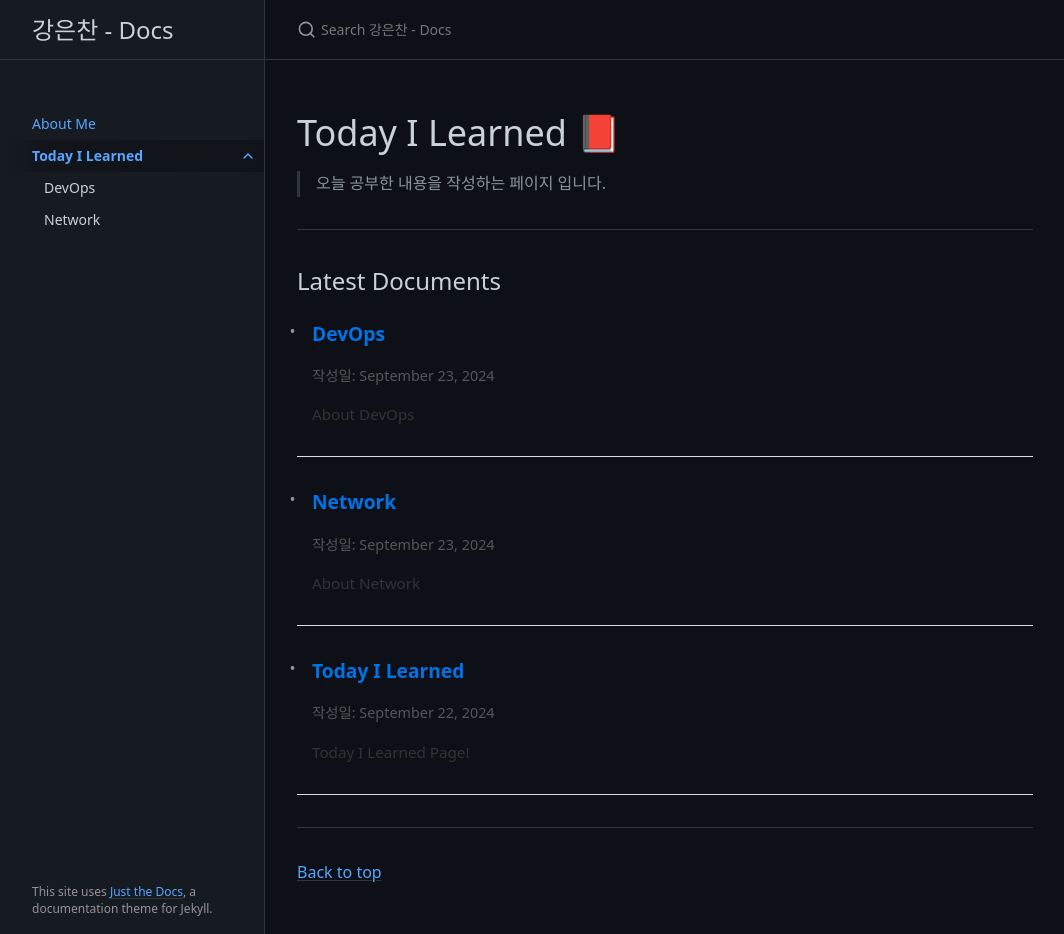
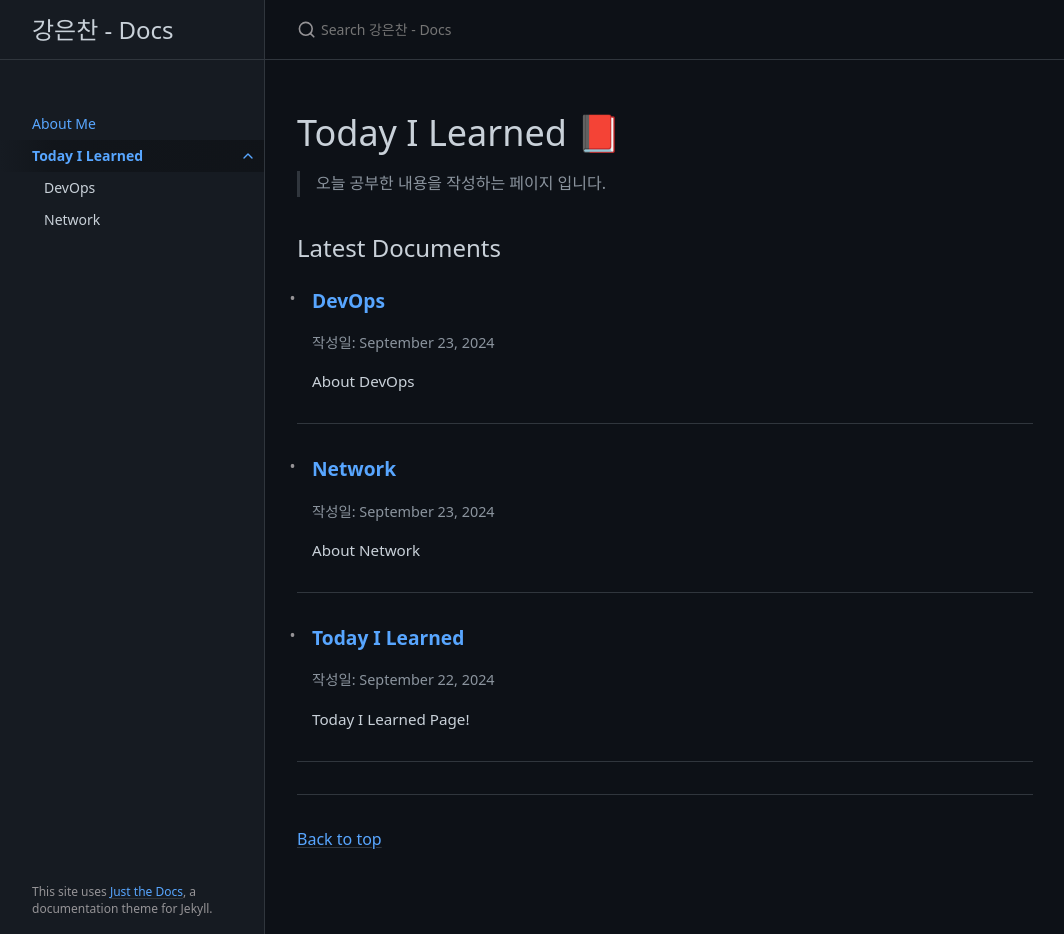
Before and after one commit to kangeunchan/pages-blog-kangeunchan, a Jekyll site: the page built from docs/todayilearned/index.md, in a window 1280 px wide and 934 px high. Shown: the whole window, without its empty margins (107-1171 px from the left). Built offline with Jekyll 4.4.1, drawn with Linux system fonts in a browser that asks for light colours; cached includes are drawn as plain includes.

Commit message:
toc을 설정가능해짐

```diff
--- a/_includes/head.html
+++ b/_includes/head.html
@@ -50,6 +50,7 @@
 
   {% include head_custom.html %}
 
+
   <link rel="preconnect" href="https://fonts.googleapis.com">
   <link rel="preconnect" href="https://fonts.gstatic.com" crossorigin>
   <link href="https://fonts.googleapis.com/css2?family=Noto+Sans+KR:wght@100..900&display=swap" rel="stylesheet">
--- a/_layouts/default.html
+++ b/_layouts/default.html
@@ -28,7 +24,8 @@ layout: table_wrappers
             {{ content }}
           {% endif %}
 
-          {% if page.has_toc != false %}
+          <!-- 여기서 toc 제어 -->
+          {% if page.toc != false %}
             {% include components/children_nav.html %}
           {% endif %}
         </main>
--- a/docs/todayilearned/index.md
+++ b/docs/todayilearned/index.md
@@ -3,24 +3,24 @@ layout: post
 title: Today I Learned
 date : 2024-09-22
 excerpt : Today I Learned Page!
+toc: false
 ---
+# Today I Learned 📕
 
-# Today I Learned 📕
 > 오늘 공부한 내용을 작성하는 페이지 입니다.
 
----
 ## Latest Documents
 <ul style="list-style-type: none; padding-left: 0; margin-left: 0;">
   {% assign docs_pages = site.pages | where_exp:"page", "page.path contains 'docs/todayilearned'" %}
   {% for page in docs_pages limit:5 %}
-    <li style="list-style-type: none; padding: 15px; margin-bottom: 15px; border-bottom: 1px solid #ddd;">
-      <a href="{{ site.baseurl }}{{ page.url }}" style="text-decoration: none; color: #0073e6; font-weight: bold; font-size: 1.2em;">{{ page.title }}</a>
+    <li style="list-style-type: none; padding: 15px; margin-bottom: 15px; border-bottom: 1px solid #30363d;">
+      <a href="{{ site.baseurl }}{{ page.url }}" style="text-decoration: none; color: #58a6ff; font-weight: bold; font-size: 1.2em;">{{ page.title }}</a>
       {% if page.date %}
-        <p style="font-size: 0.9em; color: #555;">작성일: {{ page.date | date: "%B %d, %Y" }}</p>
+        <p style="font-size: 0.9em; color: #8b949e;">작성일: {{ page.date | date: "%B %d, %Y" }}</p>
       {% else %}
-        <p style="font-size: 0.9em; color: #555;">작성일 정보 없음</p>
+        <p style="font-size: 0.9em; color: #8b949e;">작성일 정보 없음</p>
       {% endif %}
-      <p style="color: #333; font-size: 0.95em;">{{ page.excerpt | truncatewords: 20 }}</p>
+      <p style="color: #c9d1d9; font-size: 0.95em;">{{ page.excerpt | truncatewords: 20 }}</p>
     </li>
   {% endfor %}
 </ul>
```
Also changed, not shown: other parts of _layouts/default.html (+0 -4 lines).
